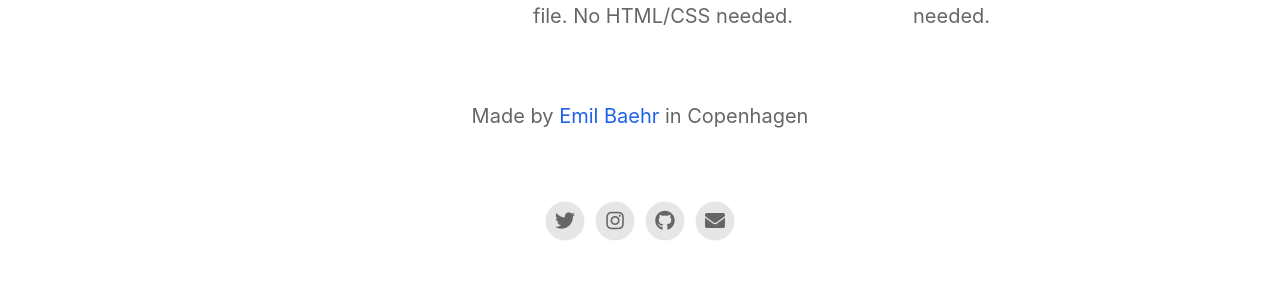
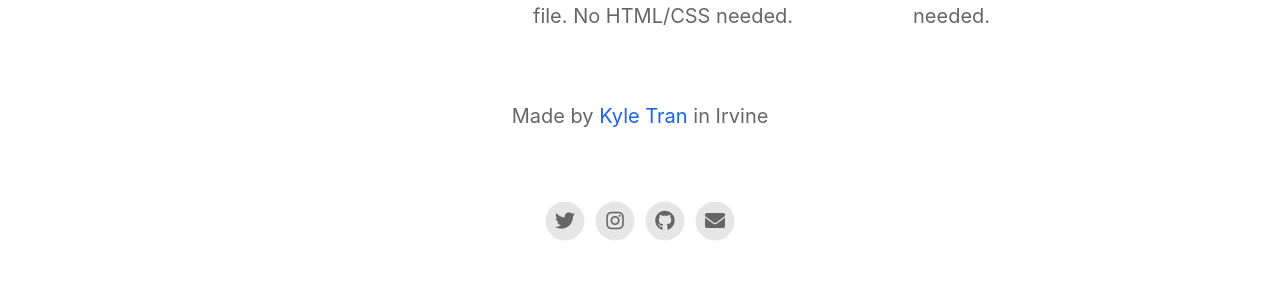
Before and after one commit to kyletran77/Yabs, a Jekyll site: the page built from index.html, in a window 1280 px wide. Shown: the part 1623-1921 px from the top of the page. Built offline with Jekyll 4.4.1, drawn with Linux system fonts in a browser that asks for light colours; nearby versions of some CDN libraries.

Commit message:
Update _config.yml

```diff
--- a/_config.yml
+++ b/_config.yml
@@ -2,7 +2,7 @@
 page_title                                :                                           # Automatically populates with app name if not set and if iOS app ID is set. Otherwise enter manually.
 
 # App Info
-ios_app_id                                : 1234793120                                # Required. Enter iOS app ID to automatically populate name, price and icons (e.g. 718043190).
+ios_app_id                                :                                 # Required. Enter iOS app ID to automatically populate name, price and icons (e.g. 718043190).
 ios_app_country                           : us                                        # Required outside USA. Enter 2 letter country code as in https://en.wikipedia.org/wiki/ISO_3166-1_alpha-2
 
 appstore_link                             :                                           # Automatically populates if not set and if iOS app ID is set. Otherwise enter manually.
@@ -20,10 +20,10 @@ enable_smart_app_banner                   : true
 
 
 # Information About Yourself
-your_name                                 : Emil Baehr
-your_link                                 : https://emilbaehr.com
-your_city                                 : Copenhagen
-email_address                             : emil.baehr@gmail.com
+your_name                                 : Kyle Tran
+your_link                                 : kyletran77@gmail.com
+your_city                                 : Irvine
+email_address                             : Kyle Tran
 facebook_username                         :
 instagram_username                        : ebaehr
 twitter_username                          : ebaehr
```
